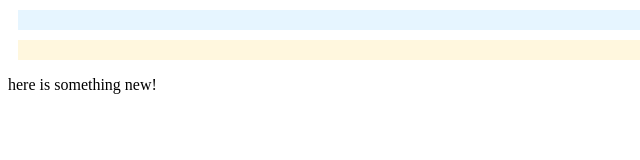
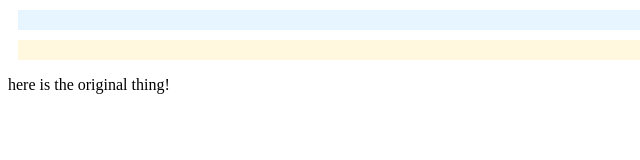
Before and after one commit to DorothyToth/My_First_Repo, a plain HTML site: page index.html in a window 1280 px wide. Shown: the full height of the page, 0-640 px from the left. Drawn offline with Linux system fonts and the light colour scheme.

Commit message:
original thing

```diff
--- a/index.html
+++ b/index.html
@@ -17,6 +17,6 @@
 
 
 
-  <p> here is something new!</p>
+  <p> here is the original thing!</p>
 </body>
 </html>
```
